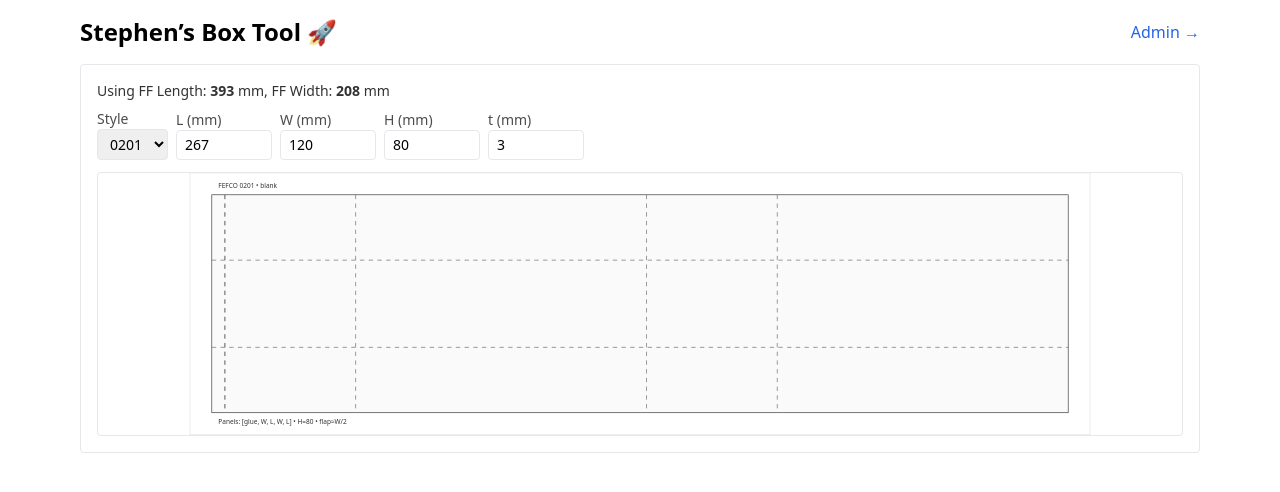
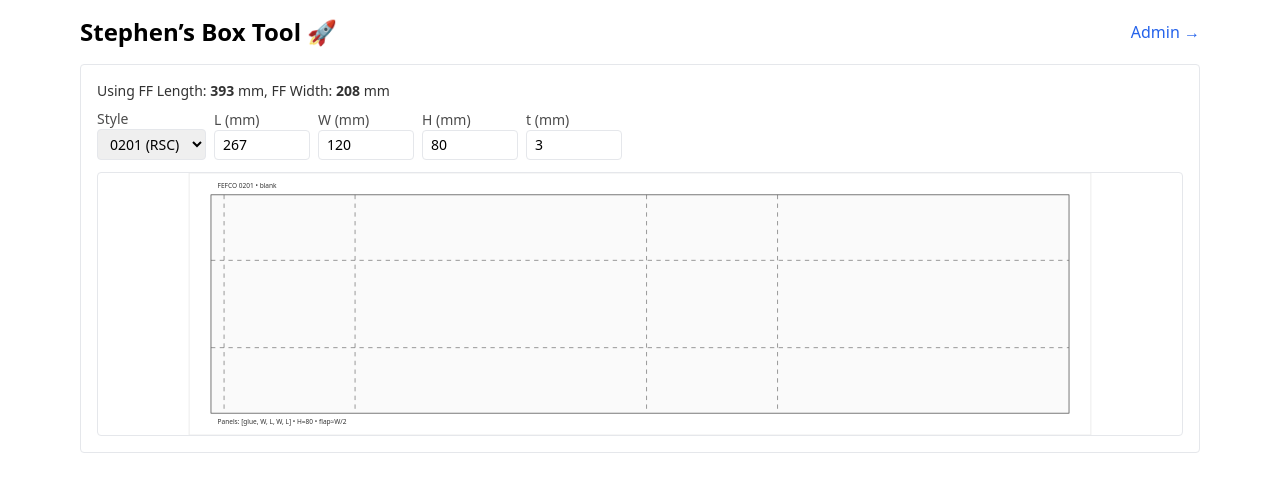
Before and after one commit to xandersteve20151983/my-box-project, a Next.js app: page / in a window 1280 px wide. Shown: the top 492 px of the page. Built offline with nearby package versions, Linux system fonts and the light colour scheme.

Commit message:
Update BoxPreview.js

```diff
--- a/app/components/BoxPreview.js
+++ b/app/components/BoxPreview.js
@@ -3,47 +3,9 @@
 
 import { useMemo, useState } from "react";
 
-/**
- * Very small 0201 blank renderer.
- * Geometry is simplified to a teaching/stable baseline:
- * - Panels: [W, L, W, L] with glue tab at the left
- * - Height is used for flap heights (top/bottom)
- * - Board caliper `t` applied minimally (you can layer your old allowances in later)
- * - Everything in millimeters; scaled to fit an SVG viewbox
- */
-
-function mmToPx(mm, scale) {
-  return mm * scale;
-}
-
-function compute0201(L, W, H, t) {
-  // Panel widths (across the sheet): glue tab + W + L + W + L
-  const glueTab = Math.max(12, Math.round(6 + t * 2)); // modest glue allowance
-  const panels = [glueTab, W, L, W, L];
-
-  const panelHeights = {
-    body: H,
-    topFlap: Math.round(W / 2),    // very simple model; tweak with your own rules
-    bottomFlap: Math.round(W / 2), // ditto
-  };
-
-  const bodyHeight = panelHeights.body;
-  const totalHeight = panelHeights.bottomFlap + bodyHeight + panelHeights.topFlap;
-
-  const bodyWidth = panels.reduce((a, b) => a + b, 0);
-
-  return {
-    glueTab,
-    panels,
-    panelHeights,
-    bodyWidth,
-    totalHeight,
-  };
-}
-
+/** ---------- helpers ---------- */
 function ViewboxFor(mmWidth, mmHeight) {
-  // Leave a margin around the sheet (in mm)
-  const margin = 20;
+  const margin = 20; // mm
   return {
     width: mmWidth + margin * 2,
     height: mmHeight + margin * 2,
@@ -52,33 +14,98 @@ function ViewboxFor(mmWidth, mmHeight) {
   };
 }
 
+// All 02xx use the same panel order across the web (left→right): glue, W, L, W, L.
+function baseBodyWidth(W, L, glueTab) {
+  return glueTab + W + L + W + L;
+}
+
+/** ---------- per-style geometry (simplified, stable) ---------- */
+function compute0201(L, W, H) {
+  const glueTab = Math.max(12, 6 + 2 * 1.5); // ~12mm default
+  const flap = Math.round(W / 2); // meet in middle
+  const body = H;
+  const total = flap + body + flap;
+  return {
+    name: "0201",
+    glueTab,
+    panels: [glueTab, W, L, W, L],
+    panelHeights: { topFlap: flap, body, bottomFlap: flap },
+    bodyWidth: baseBodyWidth(W, L, glueTab),
+    totalHeight: total,
+    label: `Panels: [glue, W, L, W, L]  •  H=${body}  •  flap≈W/2`,
+  };
+}
+
+function compute0200(L, W, H) {
+  // Half slotted: no flaps on the top (as a simple, common variant), bottoms like 0201
+  const glueTab = Math.max(12, 6 + 2 * 1.5);
+  const topFlap = 0;
+  const bottomFlap = Math.round(W / 2);
+  const body = H;
+  const total = topFlap + body + bottomFlap;
+  return {
+    name: "0200",
+    glueTab,
+    panels: [glueTab, W, L, W, L],
+    panelHeights: { topFlap, body, bottomFlap },
+    bodyWidth: baseBodyWidth(W, L, glueTab),
+    totalHeight: total,
+    label: `HSC: top flaps 0, bottom flap≈W/2`,
+  };
+}
+
+function compute0203(L, W, H) {
+  // Full overlap: both top/bottom flaps ≈ full W
+  const glueTab = Math.max(12, 6 + 2 * 1.5);
+  const flap = W; // full overlap
+  const body = H;
+  const total = flap + body + flap;
+  return {
+    name: "0203",
+    glueTab,
+    panels: [glueTab, W, L, W, L],
+    panelHeights: { topFlap: flap, body, bottomFlap: flap },
+    bodyWidth: baseBodyWidth(W, L, glueTab),
+    totalHeight: total,
+    label: `FOL: top/bottom flaps≈W (full overlap)`,
+  };
+}
+
+function computeModel(style, L, W, H) {
+  switch (style) {
+    case "0200":
+      return compute0200(L, W, H);
+    case "0203":
+      return compute0203(L, W, H);
+    case "0201":
+    default:
+      return compute0201(L, W, H);
+  }
+}
+
+/** ---------- main component ---------- */
 export default function BoxPreview({ initial }) {
   const [dims, setDims] = useState(() => ({
     L: initial?.L ?? 267,
     W: initial?.W ?? 120,
     H: initial?.H ?? 80,
-    t: initial?.t ?? 3,
+    t: initial?.t ?? 3, // currently not used in simplified math
     style: initial?.style ?? "0201",
   }));
 
-  const model = useMemo(() => {
-    if (dims.style !== "0201") return null;
-    return compute0201(dims.L, dims.W, dims.H, dims.t);
-  }, [dims]);
+  const model = useMemo(
+    () => computeModel(dims.style, dims.L, dims.W, dims.H),
+    [dims.style, dims.L, dims.W, dims.H]
+  );
 
-  // Compute a reasonable SVG scale so it fits nicely
-  const vb = useMemo(() => {
-    if (!model) return ViewboxFor(400, 300);
-    return ViewboxFor(model.bodyWidth, model.totalHeight);
-  }, [model]);
-
-  // Try to keep a decent scale to fill ~900px width
-  const targetPx = 900;
-  const scale = useMemo(() => targetPx / vb.width, [vb.width]);
+  const vb = useMemo(() => ViewboxFor(model.bodyWidth, model.totalHeight), [model]);
+  // Try to fit about 900px width
+  const scaleX = 900 / vb.width;
+  const heightPx = Math.round(vb.height * scaleX);
 
   return (
     <div>
-      {/* Control strip (minimal; your big UI can remain elsewhere) */}
+      {/* small control strip */}
       <div className="flex gap-2 flex-wrap items-end mb-3 text-sm">
         <label className="flex flex-col">
           <span className="opacity-70">Style</span>
@@ -87,77 +114,33 @@ export default function BoxPreview({ initial }) {
             onChange={(e) => setDims({ ...dims, style: e.target.value })}
             className="border rounded px-2 py-1"
           >
-            <option value="0201">0201</option>
-            <option value="0200">0200</option>
-            <option value="0202">0202</option>
-            <option value="0203">0203</option>
-            <option value="0204">0204</option>
-            <option value="0205">0205</option>
-            <option value="0206">0206</option>
+            <option value="0201">0201 (RSC)</option>
+            <option value="0200">0200 (HSC)</option>
+            <option value="0203">0203 (FOL)</option>
           </select>
         </label>
 
-        <label className="flex flex-col">
-          <span className="opacity-70">L (mm)</span>
+        {["L", "W", "H", "t"].map((k) => (
+          <label key={k} className="flex flex-col">
+            <span className="opacity-70">{k} (mm)</span>
             <input
               type="number"
-            value={dims.L}
-            onChange={(e) => setDims({ ...dims, L: parseFloat(e.target.value || "0") })}
+              step={k === "t" ? "0.1" : "1"}
+              value={dims[k]}
+              onChange={(e) => setDims({ ...dims, [k]: parseFloat(e.target.value || "0") })}
               className="border rounded px-2 py-1 w-24"
             />
           </label>
-
-        <label className="flex flex-col">
-          <span className="opacity-70">W (mm)</span>
-          <input
-            type="number"
-            value={dims.W}
-            onChange={(e) => setDims({ ...dims, W: parseFloat(e.target.value || "0") })}
-            className="border rounded px-2 py-1 w-24"
-          />
-        </label>
-
-        <label className="flex flex-col">
-          <span className="opacity-70">H (mm)</span>
-          <input
-            type="number"
-            value={dims.H}
-            onChange={(e) => setDims({ ...dims, H: parseFloat(e.target.value || "0") })}
-            className="border rounded px-2 py-1 w-24"
-          />
-        </label>
-
-        <label className="flex flex-col">
-          <span className="opacity-70">t (mm)</span>
-          <input
-            type="number"
-            step="0.1"
-            value={dims.t}
-            onChange={(e) => setDims({ ...dims, t: parseFloat(e.target.value || "0") })}
-            className="border rounded px-2 py-1 w-24"
-          />
-        </label>
+        ))}
       </div>
 
-      {/* Renderer */}
+      {/* renderer */}
       <div className="rounded border bg-white overflow-auto">
-        {dims.style === "0201" && model ? (
-          <svg
-            width="100%"
-            height={mmToPx(vb.height, scale)}
-            viewBox={`0 0 ${vb.width} ${vb.height}`}
-          >
+        <svg width="100%" height={heightPx} viewBox={`0 0 ${vb.width} ${vb.height}`}>
           {/* sheet outline */}
-            <rect
-              x="0"
-              y="0"
-              width={vb.width}
-              height={vb.height}
-              fill="#fff"
-              stroke="#eee"
-            />
+          <rect x="0" y="0" width={vb.width} height={vb.height} fill="#fff" stroke="#eee" />
           <g transform={`translate(${vb.originX}, ${vb.originY})`}>
-              {/* body outline */}
+            {/* body rectangle */}
             <rect
               x="0"
               y="0"
@@ -168,7 +151,7 @@ export default function BoxPreview({ initial }) {
               strokeWidth="0.6"
             />
 
-              {/* Horizontal crease lines */}
+            {/* horizontal creases */}
             <line
               x1="0"
               y1={model.panelHeights.bottomFlap}
@@ -188,10 +171,10 @@ export default function BoxPreview({ initial }) {
               strokeWidth="0.6"
             />
 
-              {/* Vertical crease lines between panels */}
+            {/* vertical creases between panels */}
             {(() => {
-                let x = model.panels[0];
               const lines = [];
+              let x = model.panels[0]; // first crease after glue tab
               for (let i = 1; i < model.panels.length; i++) {
                 lines.push(
                   <line
@@ -207,37 +190,18 @@ export default function BoxPreview({ initial }) {
                 );
                 x += model.panels[i];
               }
-                // glue tab crease (left edge)
-                lines.unshift(
-                  <line
-                    key="v-glue"
-                    x1={model.panels[0]}
-                    y1="0"
-                    x2={model.panels[0]}
-                    y2={model.totalHeight}
-                    stroke="#666"
-                    strokeDasharray="4 4"
-                    strokeWidth="0.6"
-                  />
-                );
               return lines;
             })()}
 
-              {/* Labels */}
+            {/* labels */}
             <text x="6" y="-6" fontSize="6" fill="#333">
-                FEFCO 0201 • blank
+              FEFCO {model.name} • blank
             </text>
             <text x="6" y={model.totalHeight + 10} fontSize="6" fill="#333">
-                Panels: [glue, W, L, W, L]  •  H={model.panelHeights.body}  •  flap≈W/2
+              {model.label}
             </text>
           </g>
         </svg>
-        ) : (
-          <div className="p-10 text-center text-gray-600">
-            Palletisation/2D drawing is only wired for <b>0201</b> in this baseline.
-            Choose 0201 above to render a blank. We’ll hook the other styles next.
-          </div>
-        )}
       </div>
     </div>
   );
```
Lines whose indentation alone changed are shown as unchanged.
